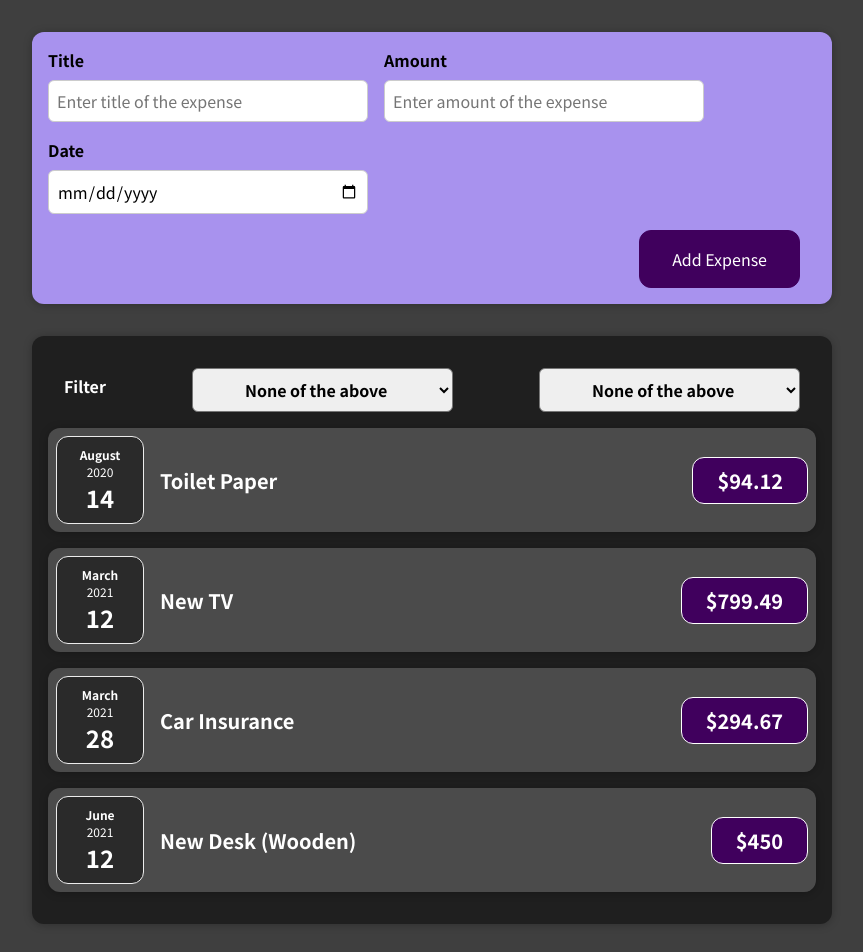
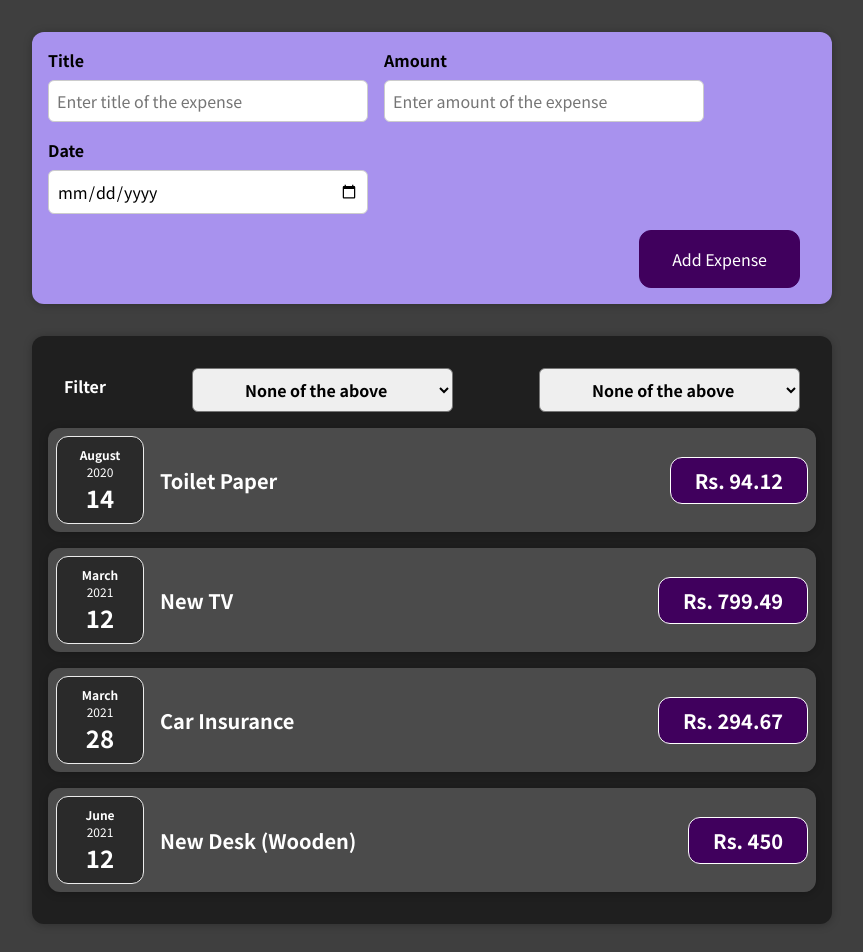
Before and after one commit to imvktiwari/expense_tracker, a React (Create React App) app in the folder expense_tracker_frontend/: page / in a window 1280 px wide. Shown: the top 952 px of the page, without its empty margins (208-1071 px from the left). Built offline with nearby package versions, Linux system fonts and the light colour scheme.

Commit message:
ninth commit

```diff
--- a/expense_tracker_frontend/src/components/Expenses/ExpenseItem.js
+++ b/expense_tracker_frontend/src/components/Expenses/ExpenseItem.js
@@ -10,7 +10,7 @@
             <ExpenseDate date={props.date} />
             <div className='expense-item__description'>
                 <h2>{props.title}</h2>
-                <div className='expense-item__price'>${props.amount}</div>
+                <div className='expense-item__price'>Rs. {props.amount}</div>
             </div>
         </Card>
     );
--- a/expense_tracker_frontend/src/components/Expenses/Expenses.js
+++ b/expense_tracker_frontend/src/components/Expenses/Expenses.js
@@ -1,9 +1,8 @@
 import React, { useState } from 'react';
-
-import ExpenseItem from './ExpenseItem';
 import Card from '../UI/Card';
 import ExpensesFilter from './ExpensesFilter';
 import './Expenses.css';
+import ExpensesList from './ExpensesList';
 
 const Expenses = (props) => {
     const [filteredYear, setFilteredYear] = useState('-1');
@@ -41,14 +40,7 @@
                     selected={filteredYear}
                     onChangeFilter={filterChangeHandler}
                 />
-                {filteredExpenses.map((expense) => (
-                    <ExpenseItem
-                        key={expense.id}
-                        title={expense.title}
-                        amount={expense.amount}
-                        date={expense.date}
-                    />
-                ))}
+                <ExpensesList items={filteredExpenses} />
             </Card>
         </div>
     );
--- /dev/null
+++ b/expense_tracker_frontend/src/components/Expenses/ExpensesList.css
@@ -0,0 +1,9 @@
+.expenses-list {
+    list-style: none;
+    padding: 0;
+  }
+
+  .expenses-list__fallback {
+    color: white;
+    text-align: center;
+  }
--- /dev/null
+++ b/expense_tracker_frontend/src/components/Expenses/ExpensesList.js
@@ -0,0 +1,25 @@
+import React from 'react';
+
+import ExpenseItem from './ExpenseItem';
+import './ExpensesList.css';
+
+const ExpensesList = (props) => {
+  if (props.items.length === 0) {
+    return <h2 className='expenses-list__fallback'>Found no expenses.</h2>;
+  }
+
+  return (
+    <ul className='expenses-list'>
+      {props.items.map((expense) => (
+        <ExpenseItem
+          key={expense.id}
+          title={expense.title}
+          amount={expense.amount}
+          date={expense.date}
+        />
+      ))}
+    </ul>
+  );
+};
+
+export default ExpensesList;
```
